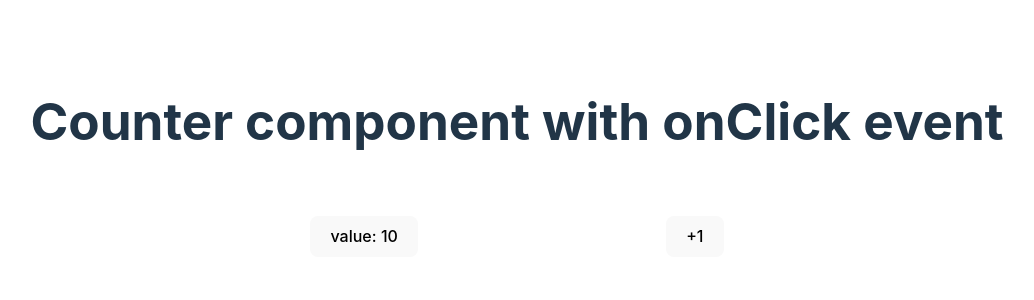
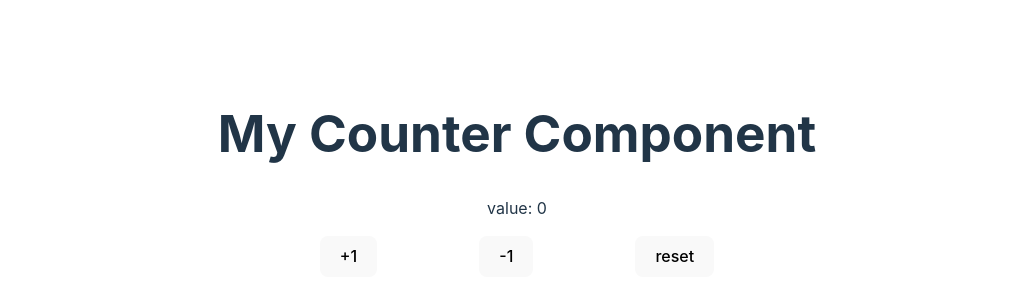
Before and after one commit to RE15EL/react-fer, a React (Vite) app: page / in a window 1280 px wide. Shown: the part 226-526 px from the top of the page, without its empty margins (123-1157 px from the left). Built offline with nearby package versions, Linux system fonts and the light colour scheme.

Commit message:
added myCounter component

```diff
--- a/src/App.jsx
+++ b/src/App.jsx
@@ -1,12 +1,12 @@
 import './App.css'
-import { CounterProps } from './components/counter/Counter-props.jsx';
+import { MyCounter } from './components/hooks-use/MyCounter.jsx';
 
 function App() {
 
   return (
     <>
 
-      <CounterProps value={10}/>
+      <MyCounter  />
 
     </>
   )
--- /dev/null
+++ b/src/components/hooks-use/MyCounter.css
@@ -0,0 +1,4 @@
+.btn-container{
+    display: flex;
+    justify-content: space-evenly;
+}
--- /dev/null
+++ b/src/components/hooks-use/MyCounter.jsx
@@ -0,0 +1,30 @@
+import { useState } from 'react';
+import { PropTypes } from 'prop-types'
+import './MyCounter.css'
+
+export const MyCounter = ({value}) => {
+    const [count, setCount] = useState(value);
+    const increment = () => {
+        setCount(count + 1);
+    }
+    const decrement = () => {
+        setCount((c)=> c - 1);
+    }
+    const reset = () => {
+        setCount(value);
+    }
+    return (
+        <>
+            <h1> My Counter Component </h1>
+            <p> value: {count} </p>
+            <div className="btn-container">
+                <button onClick={increment}> +1 </button>
+                <button onClick={decrement}> -1 </button>
+                <button onClick={reset}> reset </button>
+            </div>
+        </>
+    )
+}
+
+MyCounter.defaultProps = {  value: 0 };
+MyCounter.propTypes = {  value: PropTypes.number };
```
